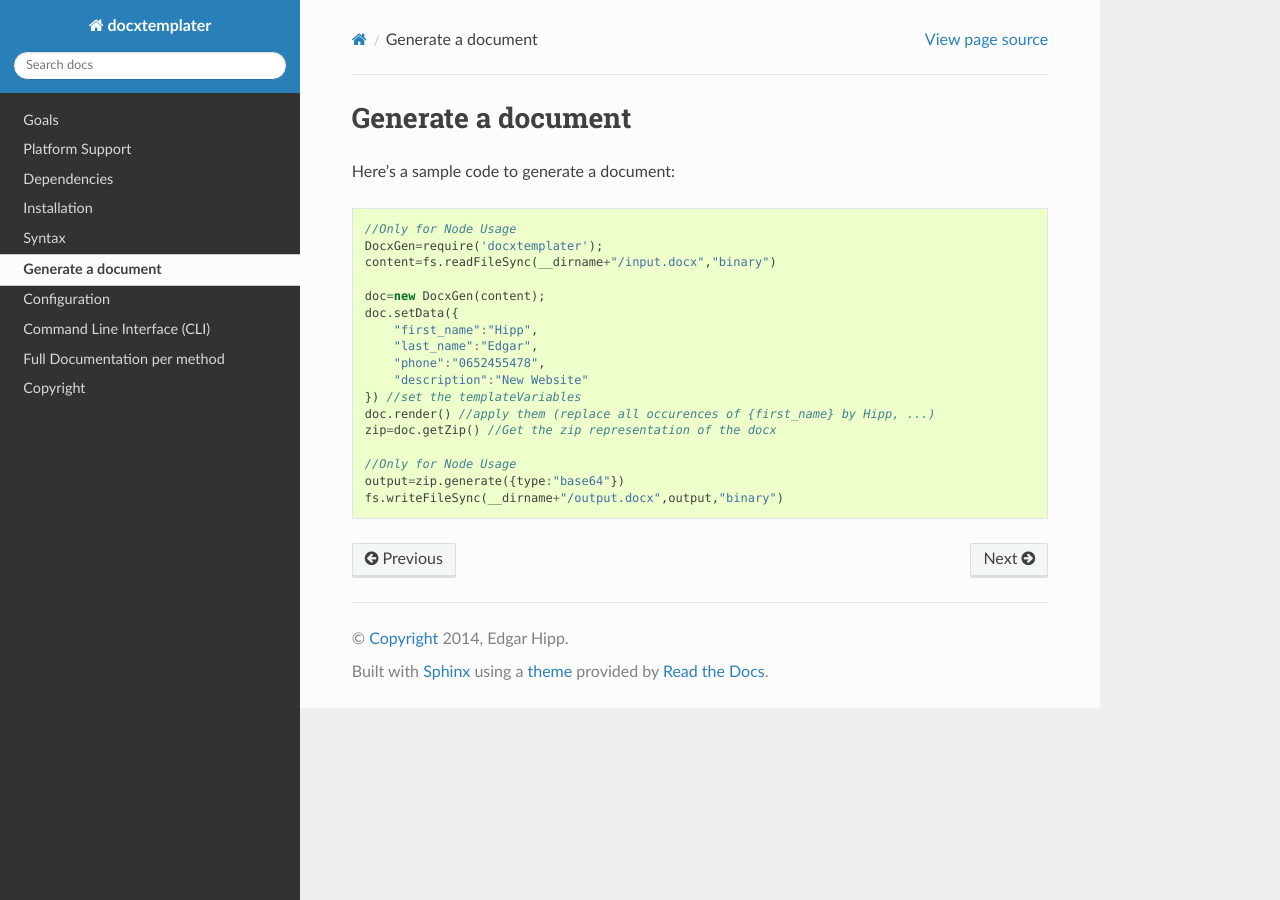
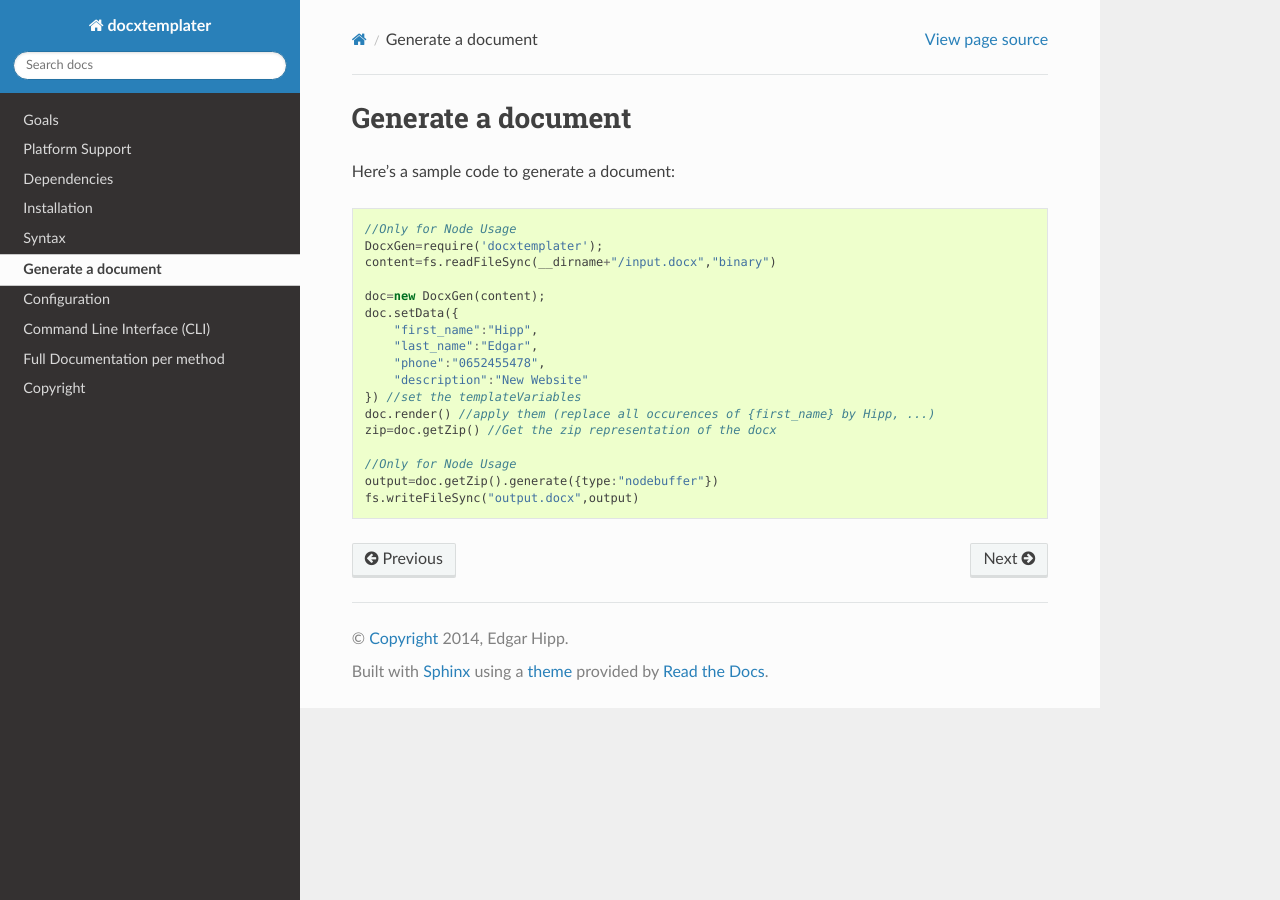
Before and after one commit to open-xml-templating/docxtemplater, a Sphinx documentation site: the page built from docs/source/generate.rst, in a window 1280 px wide. Built offline with Sphinx 7.4.7 and the Read the Docs theme 2.0.0, drawn with Linux system fonts in a browser that asks for light colours.

Commit message:
update documentation for node generation

```diff
--- a/docs/source/generate.rst
+++ b/docs/source/generate.rst
@@ -26,5 +26,5 @@ Here's a sample code to generate a document:
     zip=doc.getZip() //Get the zip representation of the docx
 
     //Only for Node Usage
-    output=zip.generate({type:"base64"})
-    fs.writeFileSync(__dirname+"/output.docx",output,"binary")
+    output=doc.getZip().generate({type:"nodebuffer"})
+    fs.writeFileSync("output.docx",output)
```
